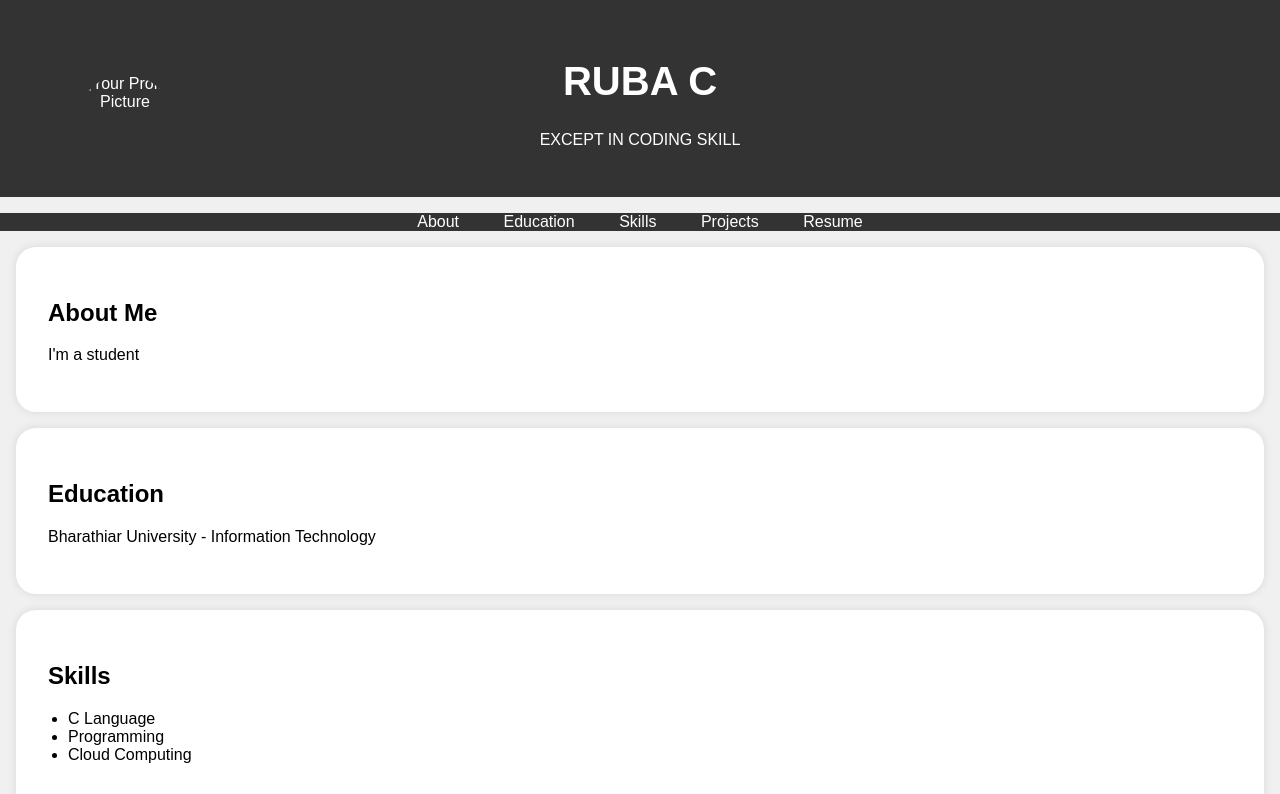
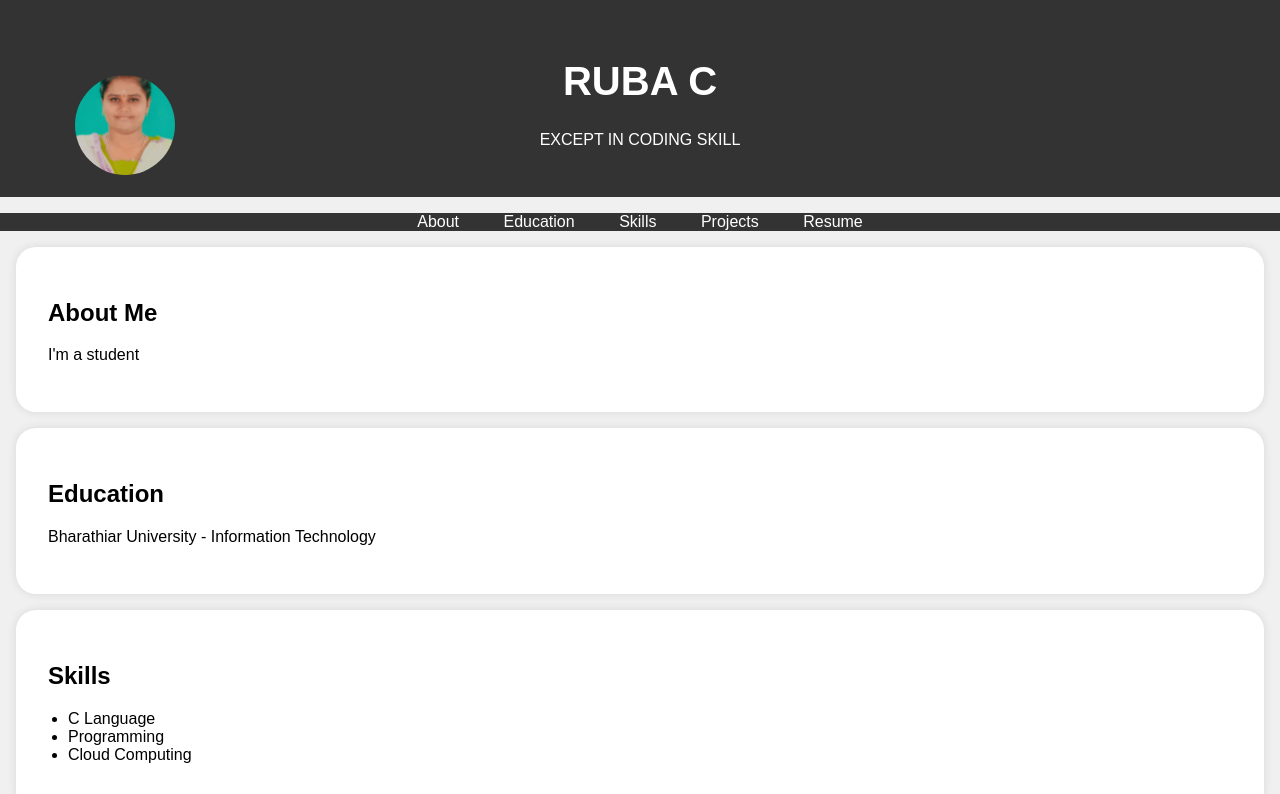
Before and after one commit to Ruba-C/Portfolio, a plain HTML site: page index.html in a window 1280 px wide. Shown: the top 794 px of the page. Drawn offline with Linux system fonts and the light colour scheme; files whose address does not match are found by name.

Commit message:
Update index.html

```diff
--- a/index.html
+++ b/index.html
@@ -95,7 +95,7 @@
     <header>
         <div class="header-content">
             <!-- Add your profile picture here -->
-            <img src="C:\Users\ELCOT\Desktop./mypic.jpg" alt="Your Profile Picture" class="profile-picture">
+            <img src="C:\Users\ELCOT\Desktop./photo.jpg" alt="Your Profile Picture" class="profile-picture">
             <h1>RUBA C</h1>
             <p>EXCEPT IN CODING SKILL</p>
         </div>
```
